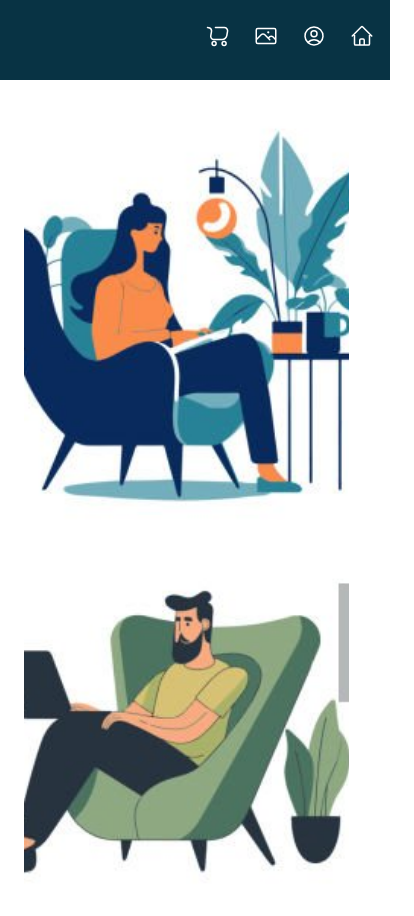
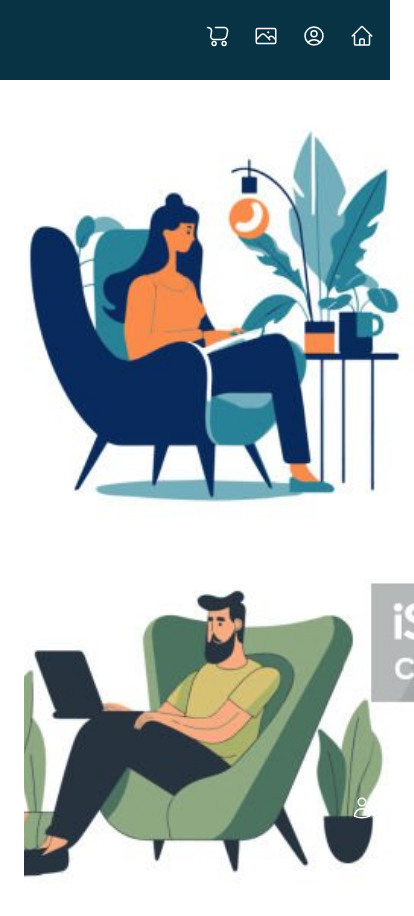
Before and after one commit to elisaeidi/digimall, a Next.js app: page / in a window 390 px wide. Shown: the top 916 px of the page, 414 px wide, since content can reach past the window. Built offline with nearby package versions, Linux system fonts and the light colour scheme.

Commit message:
image collection responsive

```diff
--- a/src/app/components/imageCollection/page.js
+++ b/src/app/components/imageCollection/page.js
@@ -14,7 +14,7 @@ export default async function ImageCollection({ ...props }) {
         return props.view.productkind.includes(item.productkind) && item.name !== props.view.name
     }).slice(0, 4)
     return (
-        <div dir='rtl' className='flex flex-row mobile:overflow-x-scroll'>
+        <div dir='rtl' className='flex flex-row overflow-x-scroll'>
             {
                 result.map(item => {
                     return <Link href={`/products/${item.id}`}>
--- a/src/app/layout.js
+++ b/src/app/layout.js
@@ -16,7 +16,7 @@ export default function RootLayout({ children }) {
       <body>
         <Provivders>
           <div className="flex-1 flex flex-row justify-start min-w-full">
-            <div className="basis-5/6 ml-6 h-screen mobile:mt-20 ">
+            <div className="basis-5/6 ml-6 h-screen mobile:mt-20 mobile:min-w-full">
               {children}
               {/* <p className="mt-20">children</p> */}
             </div>
```
